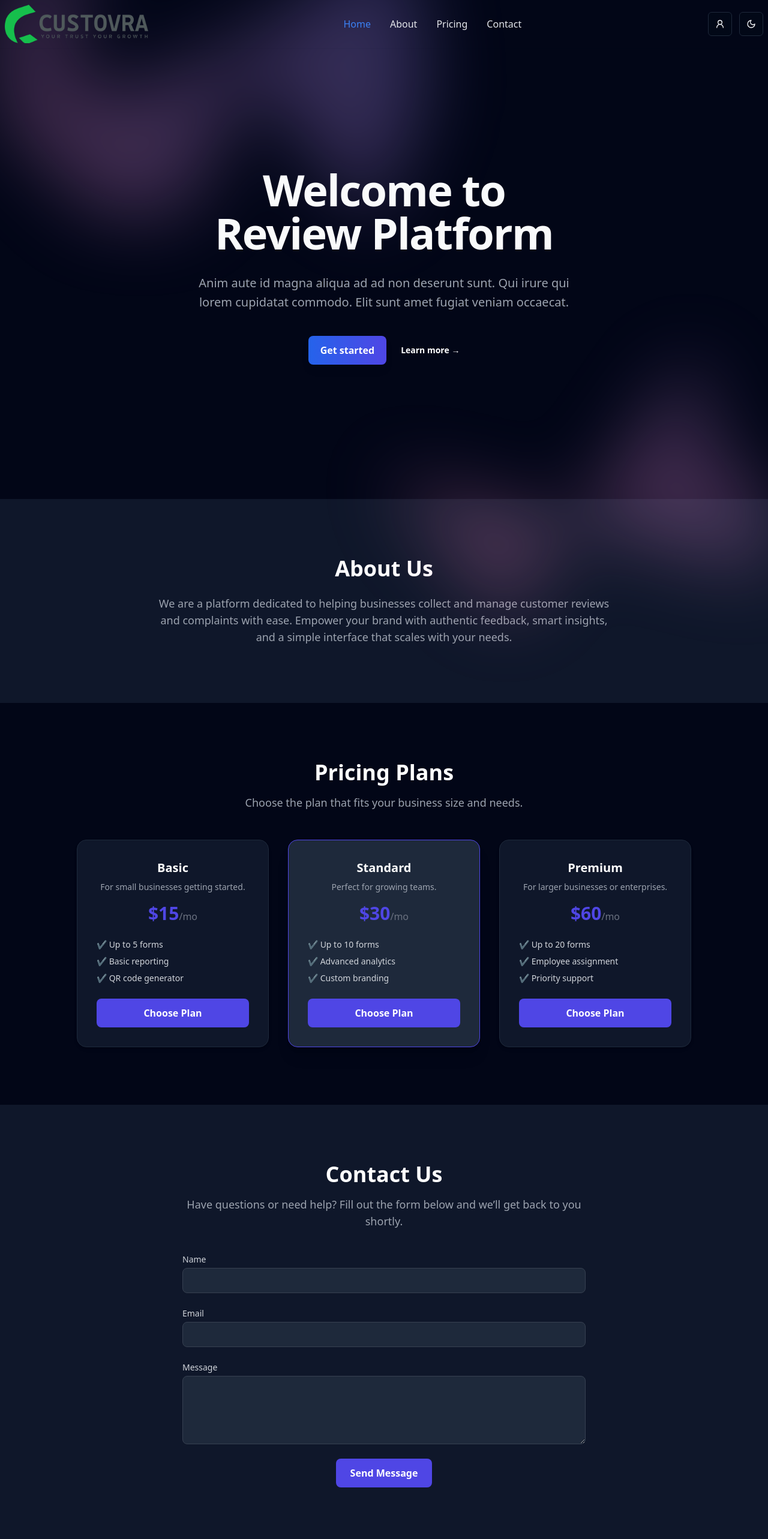
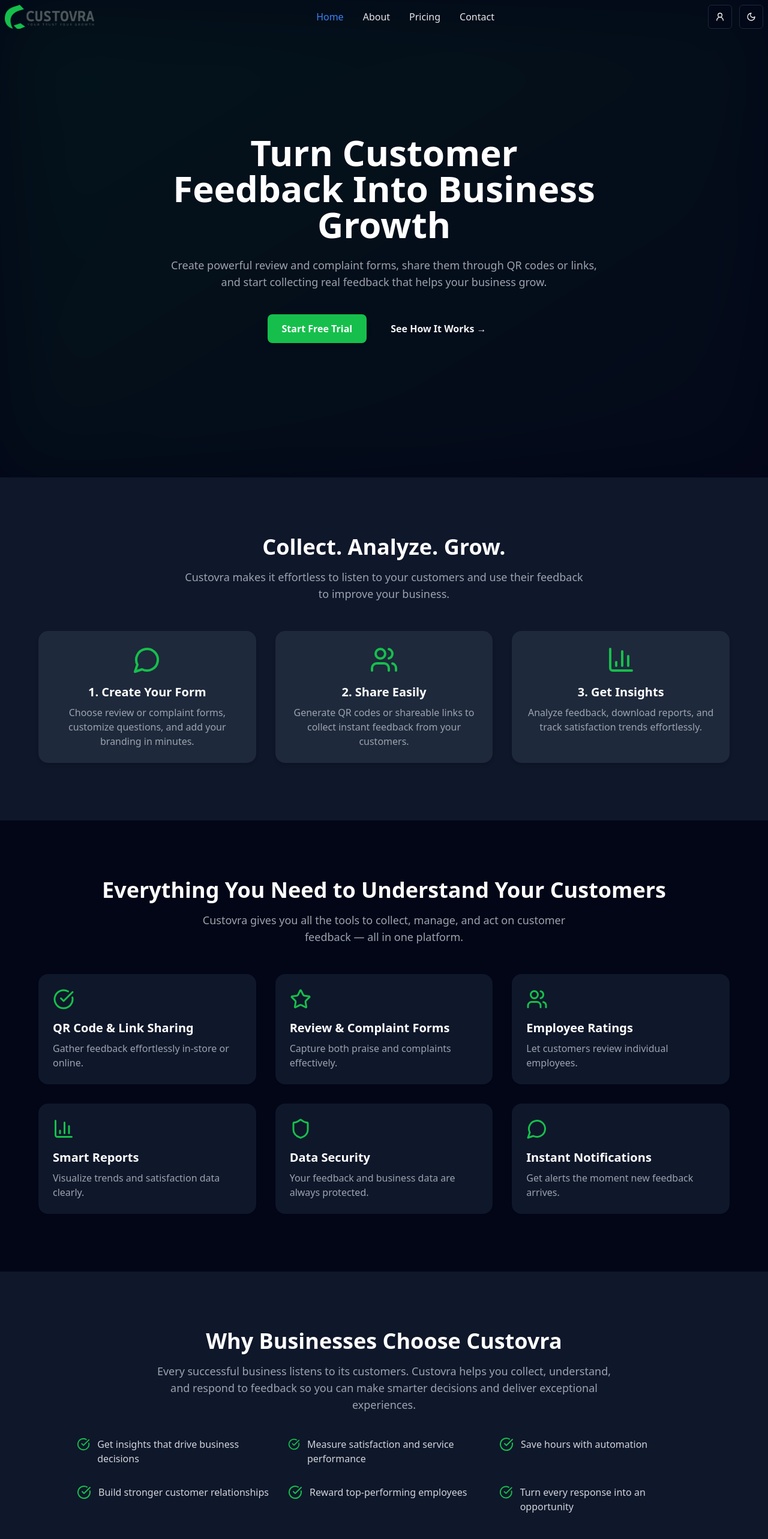
Before and after one commit to Briyomal/Custovra, a React (Vite) app in the folder frontend/: page / in a window 1280 px wide. Shown: the top 2566 px of the page at 60% size. Built offline with nearby package versions, Linux system fonts and the light colour scheme; no server answers.

Commit message:
Home Page Update

```diff
--- a/frontend/src/pages/ForgotPasswordPage.jsx
+++ b/frontend/src/pages/ForgotPasswordPage.jsx
@@ -5,6 +5,7 @@
 import { ArrowLeft, Loader, Mail } from "lucide-react";
 import { Link } from "react-router-dom";
 import FloatingBackground from "../components/FloatingBackground";
+import logo from "../assets/Logo.png";
 
 const ForgotPasswordPage = () => {
 	const [email, setEmail] = useState("");
@@ -28,6 +29,10 @@
 				dark:bg-slate-800 dark:bg-opacity-40 dark:backdrop-filter dark:backdrop-blur-xl'
 			>
 				<div className='p-8'>
+
+					<a href="/" className="flex items-center justify-center mb-4">
+						<img src={logo} className="h-10 mr-3" alt="Custovra" />
+					</a>
 					<h2 className='text-3xl font-bold mb-6 text-center bg-gradient-to-r from-blue-600 to-indigo-600 text-transparent bg-clip-text
 					dark:text-transparent dark:bg-clip-text dark:bg-gradient-to-r dark:from-blue-500 dark:to-indigo-400'>
 						Forgot Password
--- a/frontend/src/pages/LoginPage.jsx
+++ b/frontend/src/pages/LoginPage.jsx
@@ -6,6 +6,7 @@
 import { useAuthStore } from "../store/authStore";
 import FloatingBackground from "../components/FloatingBackground";
 import TwoFactorAuthDialog from "../components/TwoFactorAuthDialog";
+import logo from "../assets/Logo.png";
 
 const LoginPage = () => {
 	const [email, setEmail] = useState("");
@@ -64,7 +65,12 @@
 				dark:bg-slate-800 dark:bg-opacity-40 dark:backdrop-filter dark:backdrop-blur-xl
 			'
 		>
+
 			<div className='p-8'>
+
+					<a href="/" className="flex items-center justify-center mb-4">
+						<img src={logo} className="h-10 mr-3" alt="Custovra" />
+					</a>
 				<h2 className='text-3xl font-bold mb-6 text-center bg-gradient-to-r from-blue-600 to-indigo-600 text-transparent bg-clip-text
 					dark:text-transparent dark:bg-clip-text dark:bg-gradient-to-r dark:from-blue-500 dark:to-indigo-400
 				'>
--- a/frontend/src/pages/ResetPasswordPage.jsx
+++ b/frontend/src/pages/ResetPasswordPage.jsx
@@ -8,6 +8,7 @@
 //import toast from "react-hot-toast";
 import FloatingBackground from "../components/FloatingBackground";
 import toast from "react-hot-toast";
+import logo from "../assets/Logo.png";
 
 const ResetPasswordPage = () => {
 	const [password, setPassword] = useState("");
@@ -49,6 +50,9 @@
 				className='m-4 md:m-0 max-w-md w-full bg-gray-50 bg-opacity-20 backdrop-filter backdrop-blur-xl rounded-2xl shadow-xl overflow-hidden'
 			>
 				<div className='p-8'>
+					<a href="/" className="flex items-center justify-center mb-4">
+						<img src={logo} className="h-10 mr-3" alt="Custovra" />
+					</a>
 					<h2 className='text-3xl font-bold mb-6 text-center bg-gradient-to-r from-blue-600 to-indigo-600 text-transparent bg-clip-text
 					dark:text-transparent dark:bg-clip-text dark:bg-gradient-to-r dark:from-blue-500 dark:to-indigo-400'>
 						Reset Password
--- a/frontend/src/pages/SignUpPage.jsx
+++ b/frontend/src/pages/SignUpPage.jsx
@@ -7,6 +7,7 @@
 import { useAuthStore } from "../store/authStore";
 import FloatingBackground from "../components/FloatingBackground";
 import { Turnstile } from "@marsidev/react-turnstile";
+import logo from "../assets/Logo.png";
 
 const SignUpPage = () => {
 
@@ -43,6 +44,9 @@
 				dark:bg-slate-800 dark:bg-opacity-40 dark:backdrop-filter dark:backdrop-blur-xl'
             >
                 <div className='p-8'>
+                    <a href="/" className="flex items-center justify-center mb-4">
+                        <img src={logo} className="h-10 mr-3" alt="Custovra" />
+                    </a>
                     <h2 className='text-3xl font-bold mb-6 text-center bg-gradient-to-r from-blue-600 to-indigo-600 text-transparent bg-clip-text
 					dark:text-transparent dark:bg-clip-text dark:bg-gradient-to-r dark:from-blue-500 dark:to-indigo-400'>
                         Create Account
--- a/frontend/src/pages/front/Header.jsx
+++ b/frontend/src/pages/front/Header.jsx
@@ -39,7 +39,7 @@
 			<nav className={`fixed w-full z-20 top-0 start-0 border-b border-slate-900/5 transition duration-300 ${scrolled ? "bg-white/30 dark:bg-slate-900/30 backdrop-blur-md shadow-md" : "bg-transparent"}`}>
 				<div className="max-w-screen-xl flex flex-wrap items-center justify-between mx-auto p-2">
 					<a href="/" className="flex items-center">
-						<img src={logo} className="h-16 mr-3" alt="Flowbite Logo" />
+						<img src={logo} className="h-10 mr-3" alt="Flowbite Logo" />
 					</a>
 					<div className="flex items-center text-right md:order-2 gap-3">
 						<DropdownMenu>
--- a/frontend/src/pages/front/HomePage.jsx
+++ b/frontend/src/pages/front/HomePage.jsx
@@ -1,140 +1,213 @@
+import { CheckCircle, Star, BarChart3, Users, MessageCircle, Shield, Mail } from "lucide-react";
 import Header from "./Header";
 
-//import { useState } from 'react'
-//import { Dialog, DialogPanel } from '@headlessui/react'
-//import { Bars3Icon, XMarkIcon } from '@heroicons/react/24/outline'
-/*
-const navigation = [
-	{ name: 'Product', href: '#' },
-	{ name: 'Features', href: '#' },
-	{ name: 'Marketplace', href: '#' },
-	{ name: 'Company', href: '#' },
-  ]
-*/
 const HomePage = () => {
-	//const [setMobileMenuOpen] = useState(false)
   return (
     <>
       <Header />
-			<div className="bg-white dark:bg-slate-950">
-				<div className="relative isolate px-6 pt-14 lg:px-8">
-					<div aria-hidden="true" className="absolute inset-x-0 -top-40 -z-10 transform-gpu overflow-hidden blur-3xl sm:-top-80">
+
+      {/* Hero Section */}
+			<section className="relative overflow-hidden bg-white dark:bg-slate-950">
 				<div
-							style={{
-								clipPath: "polygon(74.1% 44.1%, 100% 61.6%, 97.5% 26.9%, 85.5% 0.1%, 80.7% 2%, 72.5% 32.5%, 60.2% 62.4%, 52.4% 68.1%, 47.5% 58.3%, 45.2% 34.5%, 27.5% 76.7%, 0.1% 64.9%, 17.9% 100%, 27.6% 76.8%, 76.1% 97.7%, 74.1% 44.1%)",
-							}}
-							className="relative left-[calc(50%-11rem)] aspect-[1155/678] w-[36.125rem] -translate-x-1/2 rotate-[30deg] bg-gradient-to-tr from-[#ff80b5] to-[#9089fc] opacity-30 sm:left-[calc(50%-30rem)] sm:w-[72.1875rem]"
-						/>
-					</div>
+					className="absolute inset-0 bg-gradient-to-br from-[#16bf4c]/20 to-[#4f595b]/10 opacity-40 blur-3xl"
+					aria-hidden="true"
+				></div>
 
-					<div className="mx-auto max-w-2xl py-32 sm:py-48 lg:py-56">
-						<div className="text-center">
-							<h1 className="text-balance text-5xl font-semibold tracking-tight text-gray-900 sm:text-7xl dark:text-gray-50">Welcome to Review Platform</h1>
-							<p className="mt-8 text-pretty text-lg font-medium text-gray-500 sm:text-xl/8 dark:text-gray-400">Anim aute id magna aliqua ad ad non deserunt sunt. Qui irure qui lorem cupidatat commodo. Elit sunt amet fugiat veniam occaecat.</p>
-							<div className="mt-10 flex items-center justify-center gap-x-6">
-								<a href="#" className="py-3 px-5 bg-gradient-to-r from-blue-600 to-indigo-600 text-white font-semibold rounded-lg shadow-lg hover:from-blue-700 hover:to-indigo-800 focus:outline-none focus:ring-2 focus:ring-blue-500 focus:ring-offset-2 focus:ring-offset-blue-200 transition duration-200">
-									Get started
+				<div className="relative mx-auto max-w-3xl text-center px-6 pt-32 pb-40 sm:pt-48 sm:pb-56 lg:pt-56">
+					<h1 className="text-5xl font-bold text-[#4f595b] dark:text-white sm:text-6xl">
+						Turn Customer Feedback Into Business Growth
+					</h1>
+					<p className="mt-6 text-lg text-gray-600 dark:text-gray-400">
+						Create powerful review and complaint forms, share them through QR codes or links, and start collecting real
+						feedback that helps your business grow.
+					</p>
+					<div className="mt-10 flex flex-col sm:flex-row gap-4 justify-center">
+						<a
+							href="#"
+							className="px-6 py-3 rounded-lg bg-[#16bf4c] text-white font-semibold shadow-md hover:bg-[#13a843] transition"
+						>
+							Start Free Trial
 						</a>
-								<a href="#" className="text-sm/6 font-semibold text-gray-900 dark:text-white">
-									Learn more <span aria-hidden="true">→</span>
+						<a href="#about" className="px-6 py-3 rounded-lg font-semibold text-[#4f595b] dark:text-gray-100">
+							See How It Works →
 						</a>
 					</div>
 				</div>
-					</div>
-					<div aria-hidden="true" className="absolute inset-x-0 top-[calc(100%-13rem)] -z-10 transform-gpu overflow-hidden blur-3xl sm:top-[calc(100%-30rem)]">
-						<div
-							style={{
-								clipPath: "polygon(74.1% 44.1%, 100% 61.6%, 97.5% 26.9%, 85.5% 0.1%, 80.7% 2%, 72.5% 32.5%, 60.2% 62.4%, 52.4% 68.1%, 47.5% 58.3%, 45.2% 34.5%, 27.5% 76.7%, 0.1% 64.9%, 17.9% 100%, 27.6% 76.8%, 76.1% 97.7%, 74.1% 44.1%)",
-							}}
-							className="relative left-[calc(50%+3rem)] aspect-[1155/678] w-[36.125rem] -translate-x-1/2 bg-gradient-to-tr from-[#ff80b5] to-[#9089fc] opacity-30 sm:left-[calc(50%+36rem)] sm:w-[72.1875rem]"
-						/>
-					</div>
-				</div>
-			</div>
-			{/* About Us Section */}
-			<section id="about" className="bg-gray-50 dark:bg-slate-900 py-24 px-6 lg:px-8">
-				<div className="max-w-3xl mx-auto text-center">
-					<h2 className="text-4xl font-semibold text-gray-900 dark:text-white">About Us</h2>
-					<p className="mt-6 text-lg text-gray-600 dark:text-gray-400">
-						We are a platform dedicated to helping businesses collect and manage customer reviews and complaints with ease.
-						Empower your brand with authentic feedback, smart insights, and a simple interface that scales with your needs.
+			</section>
+
+      {/* How It Works */}
+      <section className="bg-gray-50 dark:bg-slate-900 py-24 px-6">
+        <div className="max-w-6xl mx-auto text-center">
+          <h2 className="text-4xl font-bold text-[#4f595b] dark:text-white">Collect. Analyze. Grow.</h2>
+          <p className="mt-4 text-lg text-gray-600 dark:text-gray-400 max-w-2xl mx-auto">
+            Custovra makes it effortless to listen to your customers and use their feedback to improve your business.
+          </p>
+
+          <div className="mt-12 grid sm:grid-cols-1 md:grid-cols-3 gap-8">
+            <div className="p-6 bg-white dark:bg-slate-800 rounded-2xl shadow-md">
+              <MessageCircle className="mx-auto text-[#16bf4c]" size={48} />
+              <h3 className="mt-4 text-xl font-semibold text-[#4f595b] dark:text-white">1. Create Your Form</h3>
+              <p className="mt-2 text-gray-600 dark:text-gray-400">
+                Choose review or complaint forms, customize questions, and add your branding in minutes.
               </p>
             </div>
-			</section>
-
-			{/* Pricing Section */}
-			<section id="pricing" className="bg-white dark:bg-slate-950 py-24 px-6 lg:px-8">
-				<div className="max-w-5xl mx-auto text-center">
-					<h2 className="text-4xl font-semibold text-gray-900 dark:text-white">Pricing Plans</h2>
-					<p className="mt-4 text-lg text-gray-600 dark:text-gray-400">Choose the plan that fits your business size and needs.</p>
-					<div className="mt-12 grid gap-8 sm:grid-cols-1 md:grid-cols-2 lg:grid-cols-3">
-						{/* Basic Plan */}
-						<div className="rounded-2xl border border-gray-200 dark:border-slate-800 bg-white dark:bg-slate-900 p-8 shadow-md">
-							<h3 className="text-xl font-bold text-gray-900 dark:text-white">Basic</h3>
-							<p className="mt-2 text-sm text-gray-500 dark:text-gray-400">For small businesses getting started.</p>
-							<p className="mt-4 text-3xl font-bold text-indigo-600">$15<span className="text-base font-medium text-gray-500">/mo</span></p>
-							<ul className="mt-6 space-y-2 text-sm text-gray-600 dark:text-gray-300 text-left">
-								<li>✔️ Up to 5 forms</li>
-								<li>✔️ Basic reporting</li>
-								<li>✔️ QR code generator</li>
-							</ul>
-							<a href="#" className="mt-6 inline-block w-full rounded-lg bg-indigo-600 py-3 text-white font-semibold hover:bg-indigo-700 transition duration-200">Choose Plan</a>
+            <div className="p-6 bg-white dark:bg-slate-800 rounded-2xl shadow-md">
+              <Users className="mx-auto text-[#16bf4c]" size={48} />
+              <h3 className="mt-4 text-xl font-semibold text-[#4f595b] dark:text-white">2. Share Easily</h3>
+              <p className="mt-2 text-gray-600 dark:text-gray-400">
+                Generate QR codes or shareable links to collect instant feedback from your customers.
+              </p>
             </div>
-
-						{/* Standard Plan */}
-						<div className="rounded-2xl border border-indigo-600 bg-indigo-50 dark:bg-slate-800 p-8 shadow-xl">
-							<h3 className="text-xl font-bold text-gray-900 dark:text-white">Standard</h3>
-							<p className="mt-2 text-sm text-gray-500 dark:text-gray-400">Perfect for growing teams.</p>
-							<p className="mt-4 text-3xl font-bold text-indigo-600">$30<span className="text-base font-medium text-gray-500">/mo</span></p>
-							<ul className="mt-6 space-y-2 text-sm text-gray-700 dark:text-gray-300 text-left">
-								<li>✔️ Up to 10 forms</li>
-								<li>✔️ Advanced analytics</li>
-								<li>✔️ Custom branding</li>
-							</ul>
-							<a href="#" className="mt-6 inline-block w-full rounded-lg bg-indigo-600 py-3 text-white font-semibold hover:bg-indigo-700 transition duration-200">Choose Plan</a>
-						</div>
-
-						{/* Premium Plan */}
-						<div className="rounded-2xl border border-gray-200 dark:border-slate-800 bg-white dark:bg-slate-900 p-8 shadow-md">
-							<h3 className="text-xl font-bold text-gray-900 dark:text-white">Premium</h3>
-							<p className="mt-2 text-sm text-gray-500 dark:text-gray-400">For larger businesses or enterprises.</p>
-							<p className="mt-4 text-3xl font-bold text-indigo-600">$60<span className="text-base font-medium text-gray-500">/mo</span></p>
-							<ul className="mt-6 space-y-2 text-sm text-gray-600 dark:text-gray-300 text-left">
-								<li>✔️ Up to 20 forms</li>
-								<li>✔️ Employee assignment</li>
-								<li>✔️ Priority support</li>
-							</ul>
-							<a href="#" className="mt-6 inline-block w-full rounded-lg bg-indigo-600 py-3 text-white font-semibold hover:bg-indigo-700 transition duration-200">Choose Plan</a>
+            <div className="p-6 bg-white dark:bg-slate-800 rounded-2xl shadow-md">
+              <BarChart3 className="mx-auto text-[#16bf4c]" size={48} />
+              <h3 className="mt-4 text-xl font-semibold text-[#4f595b] dark:text-white">3. Get Insights</h3>
+              <p className="mt-2 text-gray-600 dark:text-gray-400">
+                Analyze feedback, download reports, and track satisfaction trends effortlessly.
+              </p>
             </div>
           </div>
         </div>
       </section>
 
-			{/* Contact Section */}
-			<section id="contact" className="bg-gray-50 dark:bg-slate-900 py-24 px-6 lg:px-8">
-				<div className="max-w-2xl mx-auto text-center">
-					<h2 className="text-4xl font-semibold text-gray-900 dark:text-white">Contact Us</h2>
-					<p className="mt-4 text-lg text-gray-600 dark:text-gray-400">Have questions or need help? Fill out the form below and we’ll get back to you shortly.</p>
-					<form className="mt-10 space-y-6 text-left">
-						<div>
-							<label className="block text-sm font-medium text-gray-700 dark:text-gray-300">Name</label>
-							<input type="text" className="mt-1 block w-full rounded-lg border border-gray-300 dark:border-gray-700 bg-white dark:bg-slate-800 px-4 py-2 text-gray-900 dark:text-white focus:ring-indigo-500 focus:border-indigo-500" />
+      {/* Core Features */}
+      <section className="bg-white dark:bg-slate-950 py-24 px-6">
+        <div className="max-w-6xl mx-auto text-center">
+          <h2 className="text-4xl font-bold text-[#4f595b] dark:text-white">Everything You Need to Understand Your Customers</h2>
+          <p className="mt-4 text-lg text-gray-600 dark:text-gray-400 max-w-2xl mx-auto">
+            Custovra gives you all the tools to collect, manage, and act on customer feedback — all in one platform.
+          </p>
+
+          <div className="mt-12 grid sm:grid-cols-1 md:grid-cols-3 gap-8 text-left">
+            {[
+              { icon: CheckCircle, title: "QR Code & Link Sharing", desc: "Gather feedback effortlessly in-store or online." },
+              { icon: Star, title: "Review & Complaint Forms", desc: "Capture both praise and complaints effectively." },
+              { icon: Users, title: "Employee Ratings", desc: "Let customers review individual employees." },
+              { icon: BarChart3, title: "Smart Reports", desc: "Visualize trends and satisfaction data clearly." },
+              { icon: Shield, title: "Data Security", desc: "Your feedback and business data are always protected." },
+              { icon: MessageCircle, title: "Instant Notifications", desc: "Get alerts the moment new feedback arrives." },
+            ].map(({ icon: Icon, title, desc }) => (
+              <div key={title} className="p-6 bg-gray-50 dark:bg-slate-900 rounded-2xl shadow-sm hover:shadow-md transition">
+                <Icon className="text-[#16bf4c] mb-4" size={36} />
+                <h3 className="text-xl font-semibold text-[#4f595b] dark:text-white">{title}</h3>
+                <p className="mt-2 text-gray-600 dark:text-gray-400">{desc}</p>
               </div>
-						<div>
-							<label className="block text-sm font-medium text-gray-700 dark:text-gray-300">Email</label>
-							<input type="email" className="mt-1 block w-full rounded-lg border border-gray-300 dark:border-gray-700 bg-white dark:bg-slate-800 px-4 py-2 text-gray-900 dark:text-white focus:ring-indigo-500 focus:border-indigo-500" />
+            ))}
           </div>
-						<div>
-							<label className="block text-sm font-medium text-gray-700 dark:text-gray-300">Message</label>
-							<textarea rows="4" className="mt-1 block w-full rounded-lg border border-gray-300 dark:border-gray-700 bg-white dark:bg-slate-800 px-4 py-2 text-gray-900 dark:text-white focus:ring-indigo-500 focus:border-indigo-500"></textarea>
-						</div>
-						<div className="text-center">
-							<button type="submit" className="rounded-lg bg-indigo-600 px-6 py-3 text-white font-semibold hover:bg-indigo-700 transition duration-200">Send Message</button>
-						</div>
-					</form>
         </div>
       </section>
 
+      {/* Why Choose Custovra */}
+      <section className="bg-[#f9fff9] dark:bg-slate-900 py-24 px-6">
+        <div className="max-w-5xl mx-auto text-center">
+          <h2 className="text-4xl font-bold text-[#4f595b] dark:text-white">Why Businesses Choose Custovra</h2>
+          <p className="mt-4 text-lg text-gray-600 dark:text-gray-400 max-w-3xl mx-auto">
+            Every successful business listens to its customers. Custovra helps you collect, understand, and respond to feedback so you can make smarter decisions and deliver exceptional experiences.
+          </p>
+          <div className="mt-10 grid sm:grid-cols-2 md:grid-cols-3 gap-8">
+            {[
+              "Get insights that drive business decisions",
+              "Measure satisfaction and service performance",
+              "Save hours with automation",
+              "Build stronger customer relationships",
+              "Reward top-performing employees",
+              "Turn every response into an opportunity",
+            ].map((text, i) => (
+              <div key={i} className="flex items-start gap-3">
+                <CheckCircle className="text-[#16bf4c]" />
+                <p className="text-gray-700 dark:text-gray-300 text-left">{text}</p>
+              </div>
+            ))}
+          </div>
+        </div>
+      </section>
+
+      {/* Custovra vs Google Forms */}
+      <section className="bg-white dark:bg-slate-950 py-24 px-6">
+        <div className="max-w-6xl mx-auto text-center">
+          <h2 className="text-4xl font-bold text-[#4f595b] dark:text-white">Why Choose Custovra Over Google Forms</h2>
+          <p className="mt-4 text-lg text-gray-600 dark:text-gray-400">
+            Google Forms is great for simple surveys — but Custovra is built specifically for business feedback, employee reviews, and insights.
+          </p>
+          <div className="overflow-x-auto mt-10">
+            <table className="w-full border border-gray-200 dark:border-gray-800 text-left">
+              <thead className="bg-gray-100 dark:bg-slate-800 text-gray-700 dark:text-gray-300">
+                <tr>
+                  <th className="p-4">Feature</th>
+                  <th className="p-4">Google Forms</th>
+                  <th className="p-4 text-[#16bf4c]">Custovra</th>
+                </tr>
+              </thead>
+              <tbody className="text-gray-600 dark:text-gray-400">
+                {[
+                  ["Designed for Customer Feedback", "❌", "✅"],
+                  ["QR Code Printing", "⚠️ Manual", "✅ Auto-generated"],
+                  ["Employee Rating System", "❌", "✅ Built-in"],
+                  ["Real-Time Reports", "⚠️ Basic", "✅ Advanced Analytics"],
+                  ["Custom Branding", "⚠️ Limited", "✅ Full Control"],
+                  ["Feedback Dashboard", "❌", "✅ Centralized Insights"],
+                ].map(([feature, gform, custovra], i) => (
+                  <tr key={i} className="border-t border-gray-200 dark:border-gray-800">
+                    <td className="p-4">{feature}</td>
+                    <td className="p-4">{gform}</td>
+                    <td className="p-4 font-semibold text-[#16bf4c]">{custovra}</td>
+                  </tr>
+                ))}
+              </tbody>
+            </table>
+          </div>
+        </div>
+      </section>
+
+      {/* FAQs */}
+      <section className="bg-gray-50 dark:bg-slate-900 py-24 px-6">
+        <div className="max-w-4xl mx-auto">
+          <h2 className="text-4xl font-bold text-center text-[#4f595b] dark:text-white">Frequently Asked Questions</h2>
+          <div className="mt-10 space-y-6">
+            {[
+              ["Is Custovra free to try?", "Yes, you can start with a free trial and explore all key features."],
+              ["Can I customize my forms?", "Absolutely! Add your brand logo, colors, and questions easily."],
+              ["Do I need technical skills?", "No. Custovra is beginner-friendly and simple to use."],
+              ["How do customers access my form?", "Each form has a unique link and QR code for easy sharing."],
+              ["Can I assign employees to forms?", "Yes, customers can rate specific employees through forms."],
+              ["Is my data secure?", "Yes. We use encryption and secure storage to protect all data."],
+            ].map(([q, a], i) => (
+              <div key={i} className="border border-gray-200 dark:border-gray-700 rounded-lg p-5">
+                <h3 className="text-lg font-semibold text-[#4f595b] dark:text-white">{q}</h3>
+                <p className="mt-2 text-gray-600 dark:text-gray-400">{a}</p>
+              </div>
+            ))}
+          </div>
+        </div>
+      </section>
+
+      {/* Footer */}
+      <footer className="bg-[#4f595b] text-gray-200 py-12 px-6">
+        <div className="max-w-6xl mx-auto grid sm:grid-cols-1 md:grid-cols-3 gap-8">
+          <div>
+            <h3 className="text-2xl font-bold text-white">Custovra</h3>
+            <p className="mt-3 text-gray-300">
+              Feedback platform that helps businesses collect, track, and grow through customer insights.
+            </p>
+          </div>
+          <div>
+            <h4 className="text-lg font-semibold text-white">Quick Links</h4>
+            <ul className="mt-3 space-y-2">
+              <li><a href="#pricing" className="hover:underline">Pricing</a></li>
+              <li><a href="#faq" className="hover:underline">FAQs</a></li>
+              <li><a href="#contact" className="hover:underline">Contact</a></li>
+            </ul>
+          </div>
+          <div>
+            <h4 className="text-lg font-semibold text-white">Contact</h4>
+            <p className="mt-3 flex items-center gap-2">
+              <Mail className="text-[#16bf4c]" size={18} /> info@custovra.com
+            </p>
+          </div>
+        </div>
+        <div className="text-center mt-10 text-gray-400 text-sm">
+          © 2025 Custovra. All rights reserved.
+        </div>
+      </footer>
     </>
   );
 };
```
Lines whose indentation alone changed are shown as unchanged.
